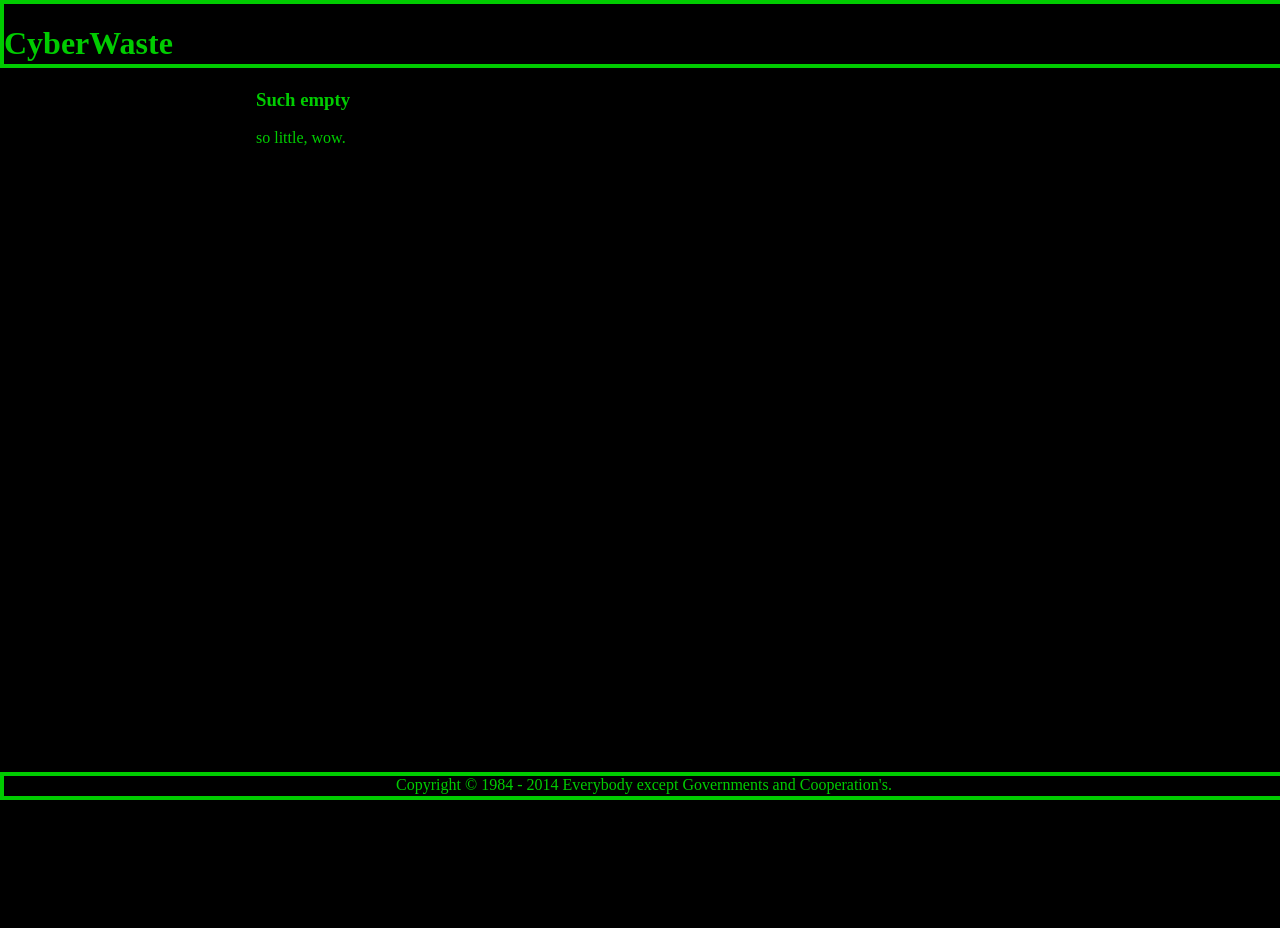
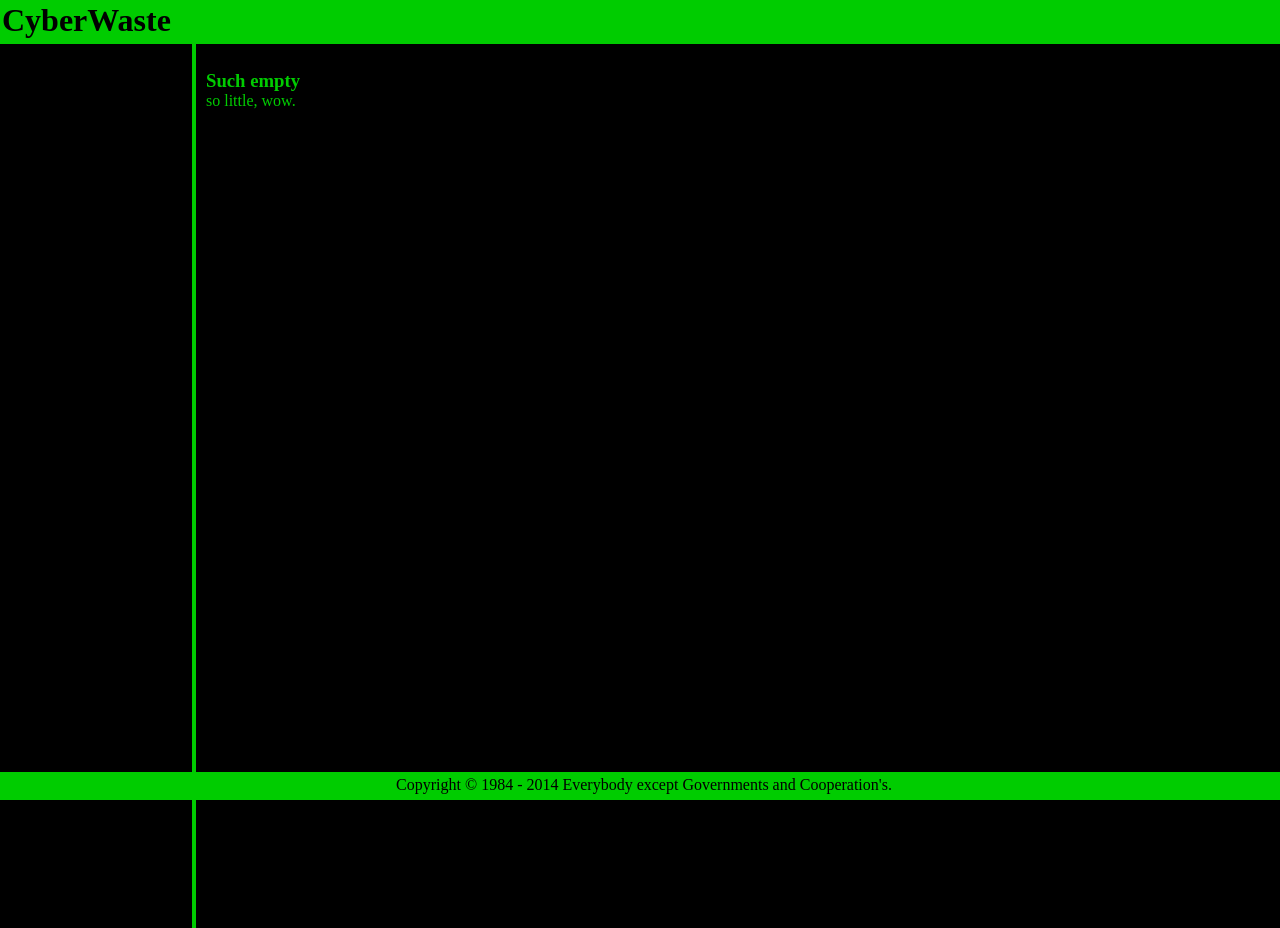
Before and after one commit to CyberWasteNL/cyberwaste-blog, a Django app: template templates/blog/index.html in a window 1280 px wide. Before the commit the page ends 800 px from the top, so only its background shows below. Run offline with Django 3.2, Linux system fonts and the light colour scheme; the template is opened without the code that fills it, so the values that code supplies are empty; some libraries are stand-ins or nearby versions.

Commit message:
Fixed some layout issues

```diff
--- a/static/blog/style.css
+++ b/static/blog/style.css
@@ -9,22 +9,33 @@ html, body {
 
 header {
     width: 100%;
-    height: 60px;
+    height: 40px;
     position: fixed;
     top: 0;
-    border: 4px solid #00CC00;
+    border: 2px dotted #00CC00;
+    background-color: #00CC00;
+    color: #000000;
 }
 
-aside {
-    width: 20%;
+h1 {
+    padding: 0 0;
+    margin: 0;
+}
+
+nav {
+    width: 15%;
     float: left;
     padding: 64px 0;
+    border-right: #00CC00 solid 4px;
+    margin-right: 10px;
+    height: 100%;
 }
 
 section {
     width: 80%;
     margin: 0 auto;
     padding: 70px 0;
+    float: left;
 }
 
 footer {
@@ -34,6 +45,8 @@ footer {
     bottom: 0;
     border: 4px solid #00CC00;
     text-align: center;
+    background-color: #00CC00;
+    color: #000000;
 }
 
 a:link, a:active {
@@ -49,4 +62,5 @@ a:hover {
     color: blue;
     text-decoration: underline overline;
     text-decoration-color: #00CC00;
+
 }
--- a/templates/blog/index.html
+++ b/templates/blog/index.html
@@ -8,7 +8,7 @@
         <h1><a href="/article/{{ article.slug }}.html">{{ article.title }}</a></h1>
         <p><time pubdate="pubdate">{{ article.created }}</time> by: CyberWaste</p>
         <p><b>{{ article.intro }}</b></p>
-        <p>{{ article.text|markdown }}</p>
+        <div>{{ article.text|markdown }}</div>
     </article>
     {% empty %}
         <article>
--- a/templates/blog/layout.html
+++ b/templates/blog/layout.html
@@ -4,6 +4,7 @@
 <head>
     <title>CyberWaste {% block title %}Crazy dutch programmer{% endblock %}</title>
     <link rel="stylesheet" type="text/css" href="{% static 'blog/style.css' %}">
+    <link rel="stylesheet" href="http://yandex.st/highlightjs/7.5/styles/monokai.min.css">
 </head>
 <body>
 
@@ -11,13 +12,13 @@
     <h1>CyberWaste</h1>
 </header>
 
-<aside>
+<nav>
     <ul>
     {% for category in categories %}
         <li><a href="/section/{{ category.slug }}.html">{{ category.title }}</a></li>
     {% endfor %}
     </ul>
-</aside>
+</nav>
 
 <section>
 {% block content %}
@@ -28,5 +29,6 @@
     Copyright &copy; 1984 - {% now "Y" %} Everybody except Governments and Cooperation's.
 </footer>
 
+<script src="http://yandex.st/highlightjs/7.5/highlight.min.js"></script>
 </body>
 </html>
```
